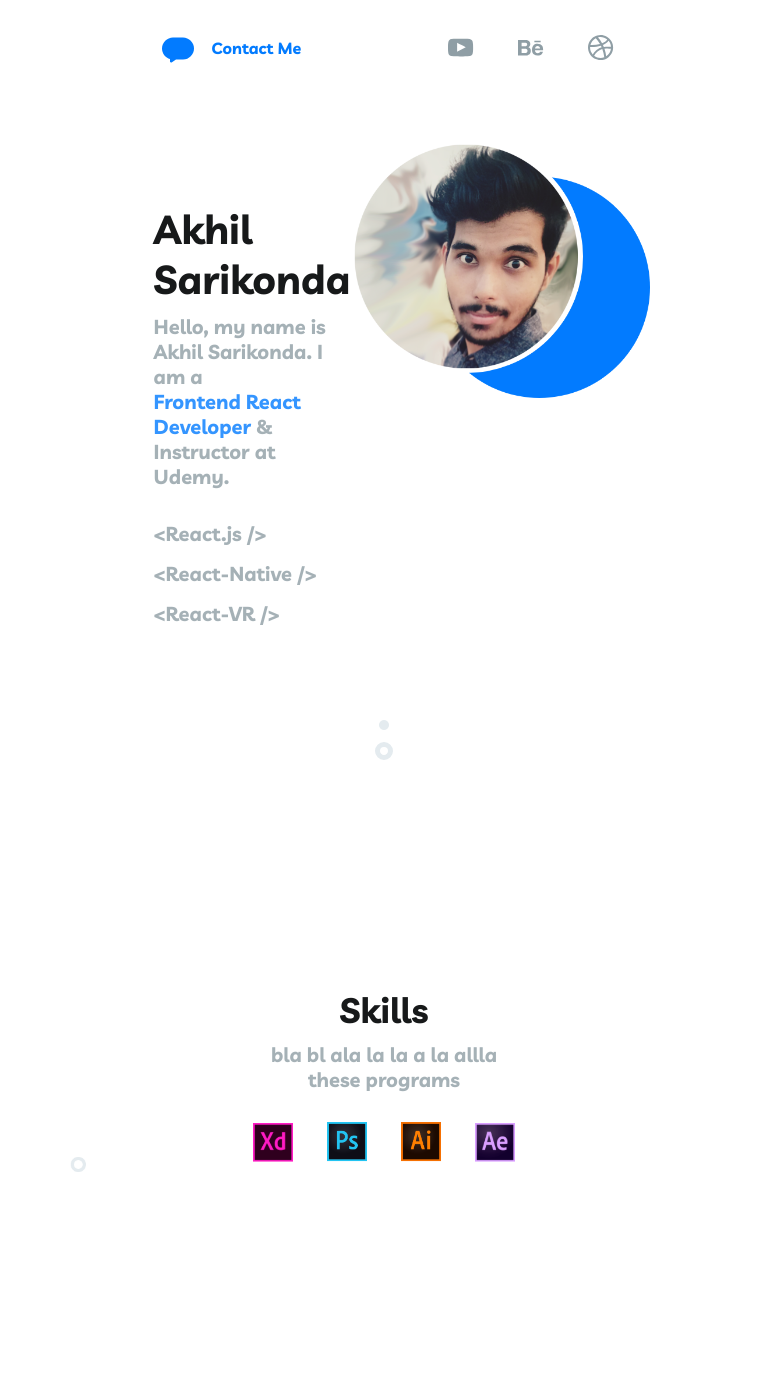
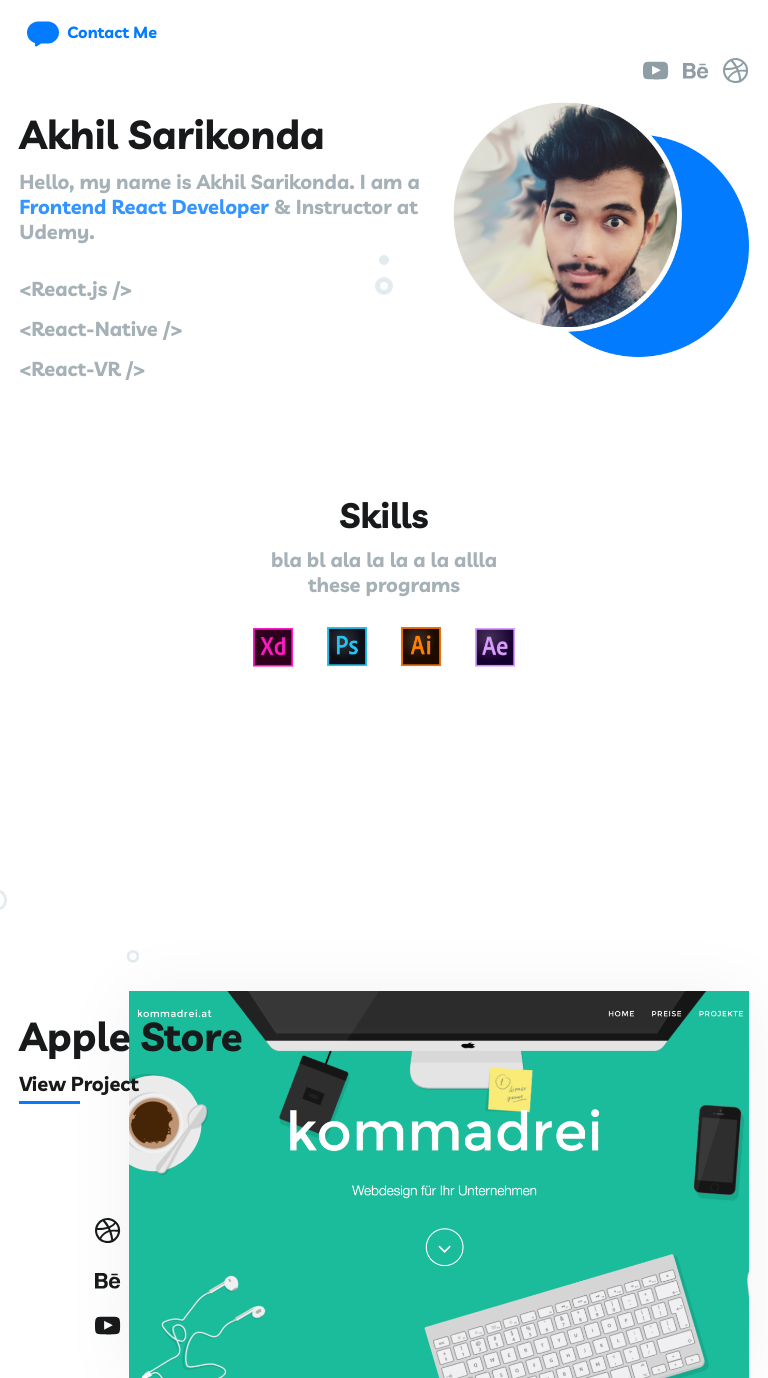
Before and after one commit to WebDev-Akhil/My_Portfolio, a plain HTML site: page index.html in a window 768 px wide. Shown: the top 1378 px of the page. Drawn offline with Linux system fonts and the light colour scheme.

Commit message:
resolution bugs fixed

```diff
--- a/main.css
+++ b/main.css
@@ -418,3 +418,85 @@ ul {
 }
 
 }
+
+
+
+
+
+@media only screen
+   and (max-width : 1200px) and (min-width: 616px) {
+
+    body {
+        width: 95%; }
+
+        .nav {
+            display: block;
+            align-items: center;
+            height: 25px;
+            margin-top: 10px;
+        }
+
+
+.navIcons a {
+    margin-left: 10px;
+}
+
+
+.contactMe img {
+    margin-right: 0px;
+}
+
+.landing {
+    height: 50vh;
+    position: relative;
+
+}
+
+.landingWrapper {
+    display: flex;
+    margin-top: 10px;
+    align-items: center;
+}
+
+ul {
+    margin-bottom: 30px;
+}
+
+
+.scroll {
+
+    bottom: 150px;
+}
+
+.work {
+
+    margin-bottom: 12em;
+}
+
+.work > .workText {
+
+    top: 20px;
+}
+
+.work ul li {
+    margin-top: 15px;
+}
+
+
+
+.work2 {
+
+    margin-bottom: 12em;
+}
+
+.work2 > .workText {
+
+    top: 20px;
+
+}
+
+ .work2 ul li {
+    margin-top: 7px;
+}
+
+}
```
